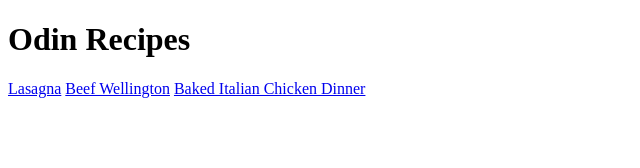
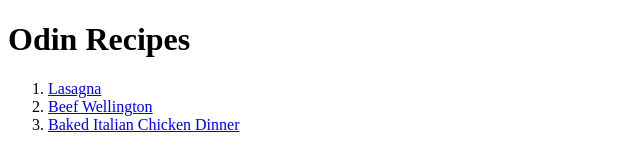
Before and after one commit to Dav-dev473/odin-recipes, a plain HTML site: page index.html in a window 1280 px wide. Shown: the whole page, without its empty margins (0-640 px from the left). Drawn offline with Linux system fonts and the light colour scheme.

Commit message:
Placed links into a list

```diff
--- a/index.html
+++ b/index.html
@@ -8,8 +8,10 @@
 </head>
 <body>
     <h1>Odin Recipes</h1>
-    <a href="lasagna.html">Lasagna</a>
-    <a href="beef.html">Beef Wellington</a>
-    <a href="italian_chicken.html">Baked Italian Chicken Dinner</a>
+    <ol>
+    <li><a href="lasagna.html">Lasagna</a></li>
+    <li><a href="beef.html">Beef Wellington</a></li>
+    <li><a href="italian_chicken.html">Baked Italian Chicken Dinner</a></li>
+    </ol>
 </body>
 </html>
```
